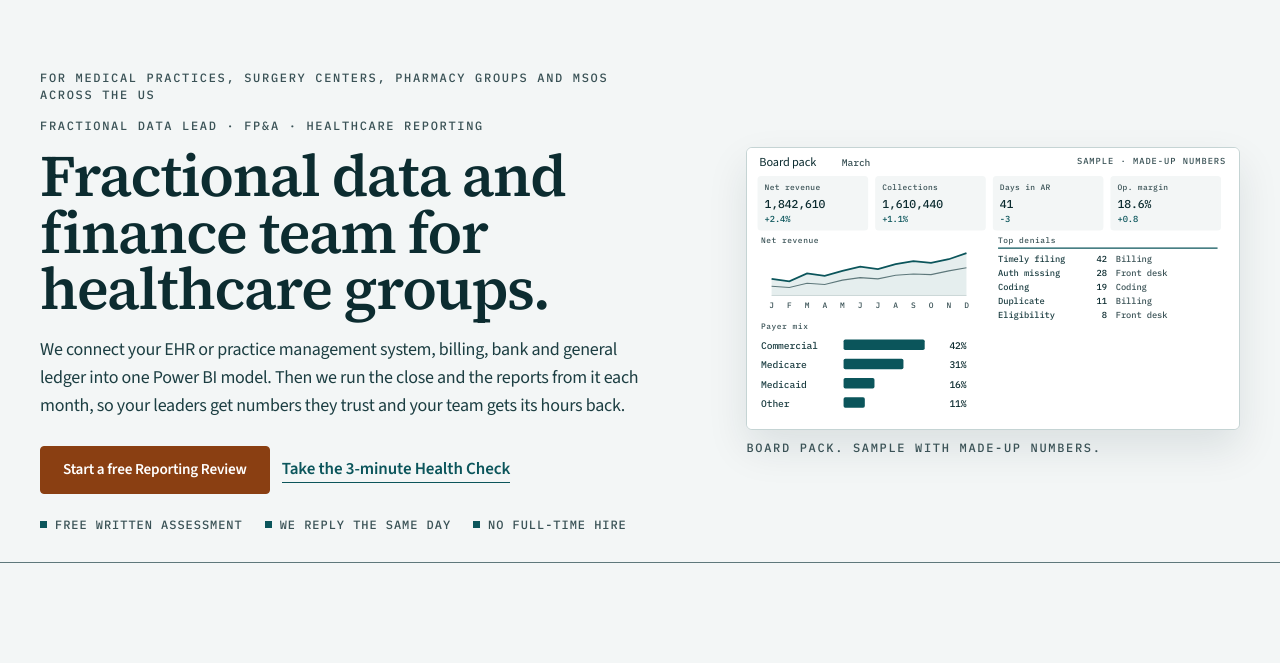
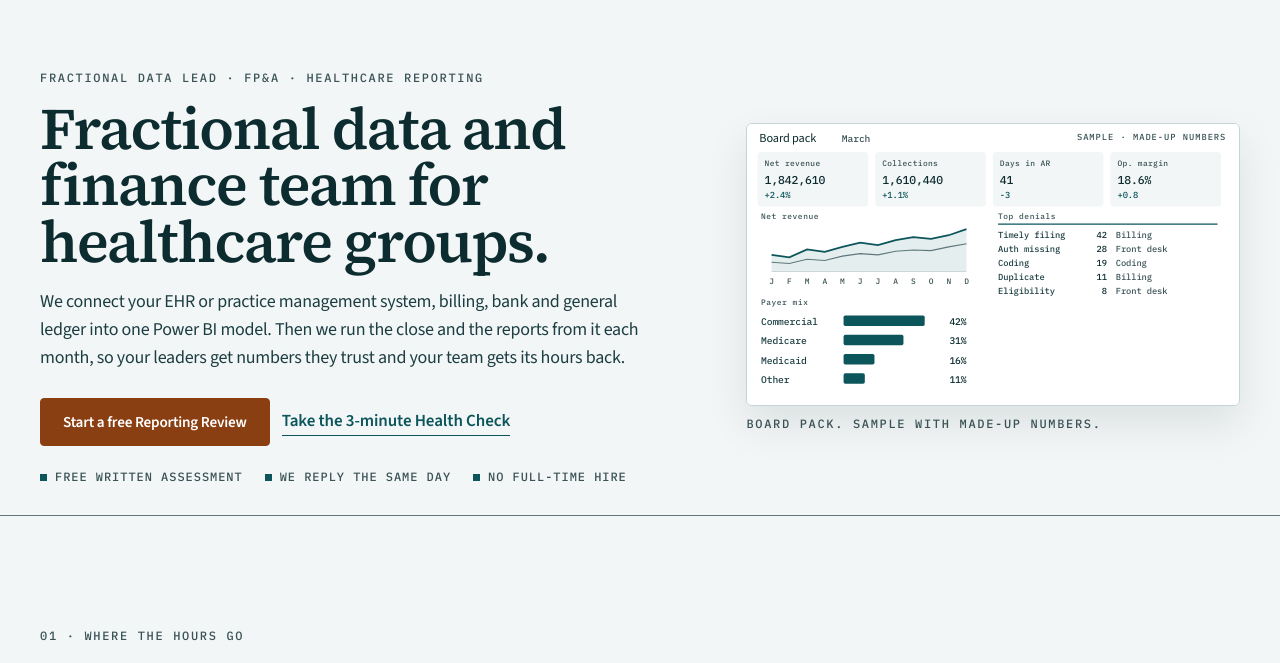
Before and after one commit to pedrodahdah1/ddhconsulting.com, a plain HTML site: page index.html in a window 1280 px wide. Shown: the part 63-726 px from the top of the page. Drawn offline with Linux system fonts and the light colour scheme.

Commit message:
Remove the old audience eyebrow from the hero.
Only the fractional data lead kicker sits above the H1, with the existing eyebrow spacing.

Co-authored-by: deadpool <pedrodahdah1@users.noreply.github.com>

```diff
--- a/index.html
+++ b/index.html
@@ -194,7 +194,6 @@
 <section class="hero" id="top">
   <div class="wrap hero-grid">
     <div>
-      <p class="eyebrow">For medical practices, surgery centers, pharmacy groups and MSOs<br>across the US</p>
       <p class="eyebrow">Fractional data lead · FP&amp;A · Healthcare reporting</p>
       <h1>Fractional data and finance team for healthcare groups.</h1>
       <p class="lede">We connect your EHR or practice management system, billing, bank and general ledger into one Power BI model. Then we run the close and the reports from it each month, so your leaders get numbers they trust and your team gets its hours back.</p>
```
